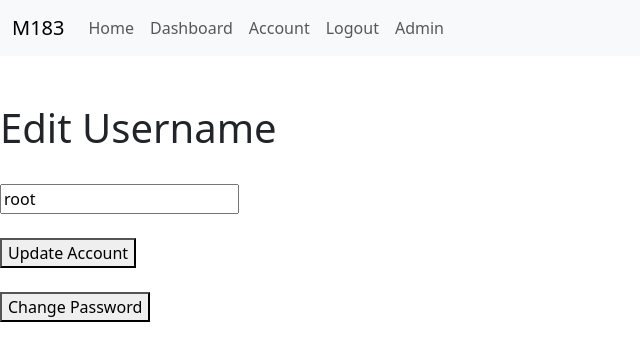
After one commit to Architeutes503/M183-Projekt, a Django app: page /account/edit/ in a window 1280 px wide. The commit adds this page. Shown: the top 361 px of the page, without its empty margins (0-640 px from the left). Run offline with Django 4.2, Linux system fonts and the light colour scheme; a user stored in the database is signed in.

```diff
--- /dev/null
+++ b/main/m183/admin.py
@@ -0,0 +1,5 @@
+from django.contrib import admin
+from .models import Post, Comment
+
+admin.site.register(Post)
+admin.site.register(Comment)
--- a/main/m183/forms.py
+++ b/main/m183/forms.py
@@ -40,3 +40,22 @@ class CustomAuthenticationForm(AuthenticationForm):
     class Meta:
         model = User
         fields = ["username", "password"]
+
+
+class UserUpdateForm(UserChangeForm):
+    class Meta:
+        model = User
+        fields = ["username"]
+        widgets = {
+            "username": forms.TextInput(attrs={"class": "custom-input"}),
+        }
+
+
+class PasswordUpdateForm(PasswordChangeForm):
+    def __init__(self, *args, **kwargs):
+        super().__init__(*args, **kwargs)
+        self.fields["old_password"].label = "Current Password"
+        self.fields["new_password1"].label = "New Password"
+        self.fields["new_password2"].label = "Confirm New Password"
+        for field_name in ["old_password", "new_password1", "new_password2"]:
+            self.fields[field_name].widget.attrs.update({"class": "custom-input"})
--- /dev/null
+++ b/main/m183/templates/account_management/account_edit.html
@@ -0,0 +1,21 @@
+{% extends 'base.html' %}
+
+{% block content %}
+<div>
+    <h1>Edit Username</h1>
+    <form method="post">
+        {% csrf_token %}
+        {{ user_form.username.errors }}
+        <br>
+        {{ user_form.username }}
+        <br>
+        <br>
+        <button type="submit" name="user_form_submit">Update Account</button>
+    </form>
+    <br>
+    <form method="POST" action="{% url 'account' %}">
+        {% csrf_token %}
+        <button type="submit" name="change_password">Change Password</button>
+    </form>
+</div>
+{% endblock content %}
--- a/main/m183/templates/account_management/login.html
+++ b/main/m183/templates/account_management/login.html
@@ -1,10 +1,10 @@
 {% extends "base.html" %}
 {% block content %}
-<div class="container text-center">
+<div>
   <h2>Login</h2>
   <form method="post">
     {% csrf_token %} {{ form.as_p }}
-    <div class="button-container d-flex justify-content-center">
+    <div>
       <button type="submit">Login</button>
       <a href="{% url 'register' %}">Go to Register</a>
     </div>
--- a/main/m183/templates/base.html
+++ b/main/m183/templates/base.html
@@ -44,6 +44,12 @@
                         </li>
                         {% if user.is_authenticated %}
                             <li class="nav-item">
+                                <a class="nav-link" href="{% url 'dashboard' %}">Dashboard</a>
+                            </li>
+                            <li class="nav-item">
+                                <a class="nav-link" href="{% url 'account' %}">Account</a>
+                            </li>
+                            <li class="nav-item">
                                 <a class="nav-link" href="{% url 'logout' %}">Logout</a>
                             </li>
                         {% else %}
@@ -51,7 +57,7 @@
                                 <a class="nav-link" href="{% url 'login' %}">Login</a>
                             </li>
                         {% endif %}
-                        {% if user.is_superuser or user|has_group:"Mod" %}
+                        {% if user.is_superuser%}
                             <li class="nav-item">
                                 <a class="nav-link" href="{% url 'admin:index' %}">Admin</a>
                             </li>
--- a/main/m183/urls.py
+++ b/main/m183/urls.py
@@ -5,6 +5,9 @@ from .forms import CustomAuthenticationForm
 
 urlpatterns = [
     path("", views.home, name="home"),
+    path("dashboard/", views.dashboard, name="dashboard"),
+    path("post/<int:post_id>/", views.post_detail, name="post_detail"),
+    #Account management
     path(
         "login/",
         auth_views.LoginView.as_view(
@@ -15,4 +18,9 @@ urlpatterns = [
     ),
     path("logout/", auth_views.LogoutView.as_view(), name="logout"),
     path("register/", views.register, name="register"),
+    path("account/", views.account_view, name="account"),
+    path("account/edit/", views.account_edit_view, name="account_edit"),
+    path(
+        "account/change_password/", views.password_change_view, name="password_change"
+    ),
 ]
--- a/main/m183/views/__init__.py
+++ b/main/m183/views/__init__.py
@@ -1 +1,2 @@
 from .general import *
+from .posts import *
--- a/main/m183/views/general.py
+++ b/main/m183/views/general.py
@@ -1,19 +1,21 @@
-from django.contrib.auth import authenticate, login
+from django.contrib.auth import authenticate, login, update_session_auth_hash
 from django.contrib.auth.forms import AuthenticationForm
 from django.shortcuts import get_object_or_404, redirect, render
+from django.contrib import messages
+from django.contrib.auth.decorators import login_required
+
+
 
 
 
 from ..forms import (
     CustomUserCreationForm,
+    UserUpdateForm,
+    PasswordUpdateForm
 )
 
 
 
-
-
-def home(request):
-    return render(request, 'home.html')
 
 
 def register(request):  # sourcery skip: extract-method
@@ -41,3 +43,55 @@ def login_view(request):
     else:
         form = AuthenticationForm()
     return render(request, "account_management/login.html", {"form": form})
+
+
+@login_required
+def account_view(request):
+    if 'guest' in request.user.username:
+        messages.info(request, "Guest accounts can't be modified. Please register for a full account.")
+        return redirect("home")
+    if request.method == "POST":
+        if "edit_account" in request.POST:
+            return redirect("account_edit")
+        elif "change_password" in request.POST:
+            return redirect("password_change")
+    return render(request, "account_management/account_dashboard.html")
+
+
+@login_required
+def password_change_view(request):
+    if request.method == "POST":
+        password_form = PasswordUpdateForm(request.user, request.POST)
+        if password_form.is_valid():
+            password_form.save()
+            update_session_auth_hash(request, password_form.user)
+            messages.success(request, "Your password has been updated.")
+            return redirect("account")
+    else:
+        password_form = PasswordUpdateForm(request.user)
+
+    context = {
+        "password_form": password_form,
+        "title": "Change Password",
+    }
+
+    return render(request, "account_management/password_change.html", context)
+
+
+@login_required
+def account_edit_view(request):
+    if request.method == "POST":
+        user_form = UserUpdateForm(request.POST, instance=request.user)
+        if user_form.is_valid():
+            user_form.save()
+            messages.success(request, "Your account has been updated.")
+            return redirect("account")
+    else:
+        user_form = UserUpdateForm(instance=request.user)
+
+    context = {
+        "user_form": user_form,
+        "title": "Edit Account",
+    }
+
+    return render(request, "account_management/account_edit.html", context)
```
Also changed, not shown: main/m183/models.py (+30 -0 lines), main/m183/templates/account_management/account_dashboard.html (added, +12 -0 lines), main/m183/templates/account_management/password_change.html (added, +19 -0 lines), main/m183/templates/account_management/register.html (added, +15 -0 lines), main/m183/templates/home.html (+12 -2 lines), main/m183/templates/posts/dashboard.html (added, +14 -0 lines), main/m183/templates/posts/post.html (added, +23 -0 lines), main/m183/views/posts.py (added, +17 -0 lines), main/db.sqlite3, main/m183/migrations/0001_initial.py (added), main/m183/migrations/__init__.py (added).
